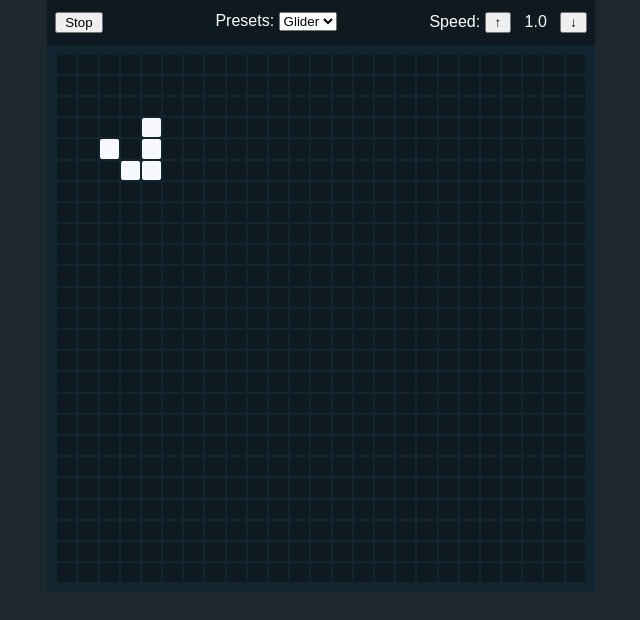
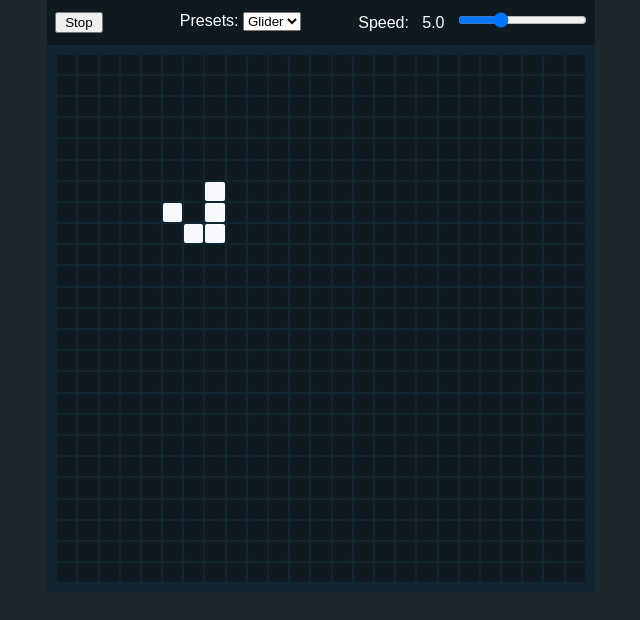
Before and after one commit to aoswalt/web-life, a plain HTML site: page life.html in a window 1280 px wide. Both pictures are taken after a click on the button "Run". Shown: the whole page, without its empty margins (319-959 px from the left). Drawn offline with nearby package versions, Linux system fonts and the light colour scheme.

Commit message:
Changed game speed buttons to a range slider.

```diff
--- a/life.html
+++ b/life.html
@@ -9,7 +9,7 @@
 <body>
     <div id="gameWrapper">
         <div id="gameControls" class="clearfix">
-            <input type="button" id="gameRunButton" value="Start">
+            <input type="button" id="gameRunButton" value="Run">
             <span id="gamePresetControls">
                 Presets:
                 <select id="gameLayoutPresets">
@@ -19,9 +19,8 @@
             </span>
             <span id="gameSpeedControls">
                 Speed:
-                <input type="button" id="gameSpeedUp" value="&uarr;">
                 <span id="gameSpeedDisplay">1.0</span>
-                <input type="button" id="gameSpeedDown" value="&darr;">
+                <input type="range" id="gameSpeedRange" min="0.5" max="15" step="0.5" value="5">
             </span>
         </div>
         <table id="gameGrid">
--- a/life.js
+++ b/life.js
@@ -14,9 +14,7 @@ var tempCellList = [];
 
 var loopInterval;
 var running = false;
-var $gameSpeed = $("#gameSpeedDisplay");
-var curSpeed = parseFloat($gameSpeed.text());
-
+var curSpeed = 5.0;
 
 function get1dIndex(x, y) {
     return x + y * width;
@@ -77,7 +75,7 @@ function tick() {
 }
 
 function startLoop() {
-    loopInterval = setInterval(tick, 1000 / $gameSpeed.text());
+    loopInterval = setInterval(tick, 1000 / curSpeed);
     running = true;
     $("#gameRunButton").prop("value", "Stop");
 }
@@ -104,7 +102,6 @@ for(var i = 0; i != cellCount; ++i) {
     tempCellList.push(false);
 }
 
-$("#gameRunButton").prop("value", "Run");
 $("#gameRunButton").click(function() {
     if(!running) {
         startLoop();
@@ -113,23 +110,14 @@ $("#gameRunButton").click(function() {
     }
 });
 
-$("#gameSpeedUp").click(function() {
-    curSpeed += 0.5;
-    $gameSpeed.text(curSpeed);
+
+$("#gameSpeedDisplay").text(curSpeed.toFixed(1));
+$("#gameSpeedRange").change(function() {
+    curSpeed = parseFloat(this.value);
+    $("#gameSpeedDisplay").text(curSpeed.toFixed(1));
     if(running) {
         stopLoop();
         startLoop();
-    }
-});
-
-$("#gameSpeedDown").click(function() {
-    if(curSpeed > 0.5) {
-        curSpeed -= 0.5;
-        $gameSpeed.text(curSpeed);
-        if(running) {
-            stopLoop();
-            startLoop();
-        }
     }
 });
 
@@ -150,6 +138,3 @@ setCellLife(4, 3, true);
 setCellLife(3, 2, true);
 setCellLife(2, 7, true);
 updateCells();
-
-
-//alert(cellCount + "  " + width + "  " + height + "  " + activeCellList.length);
```
